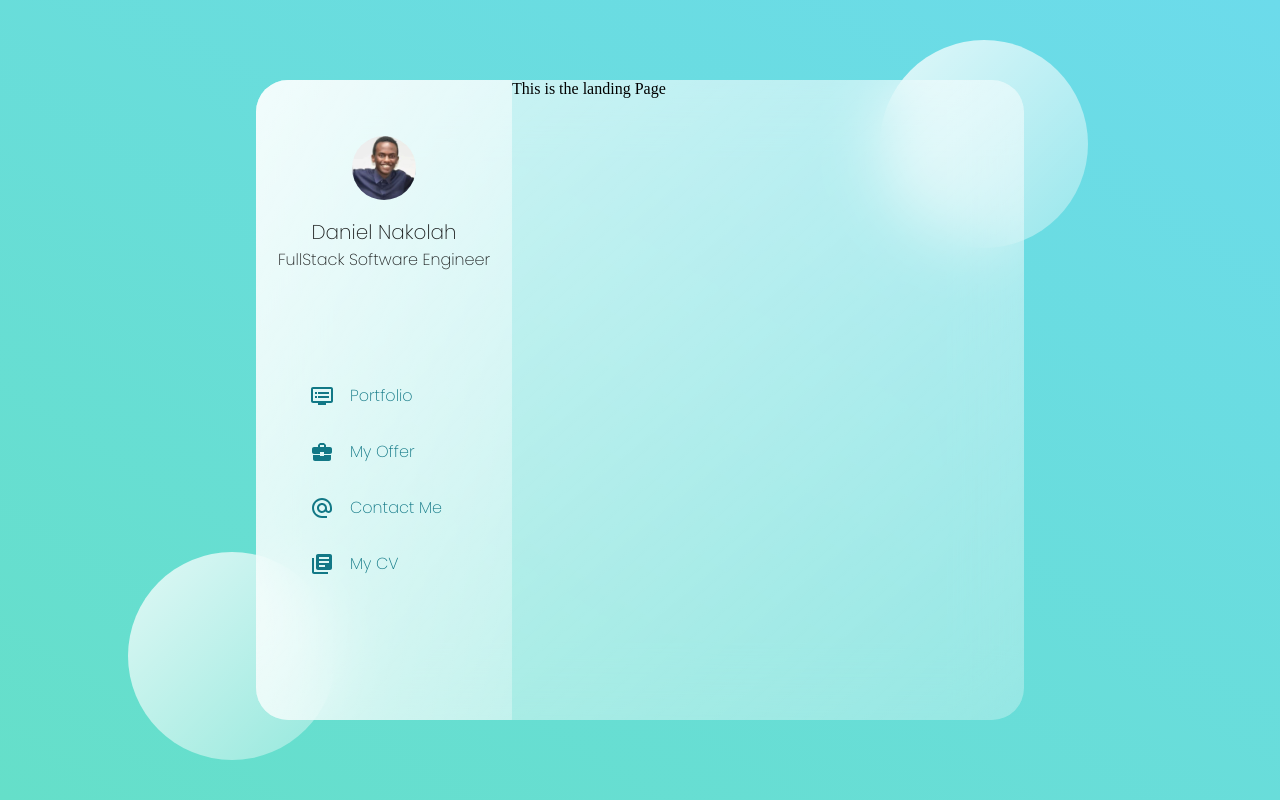
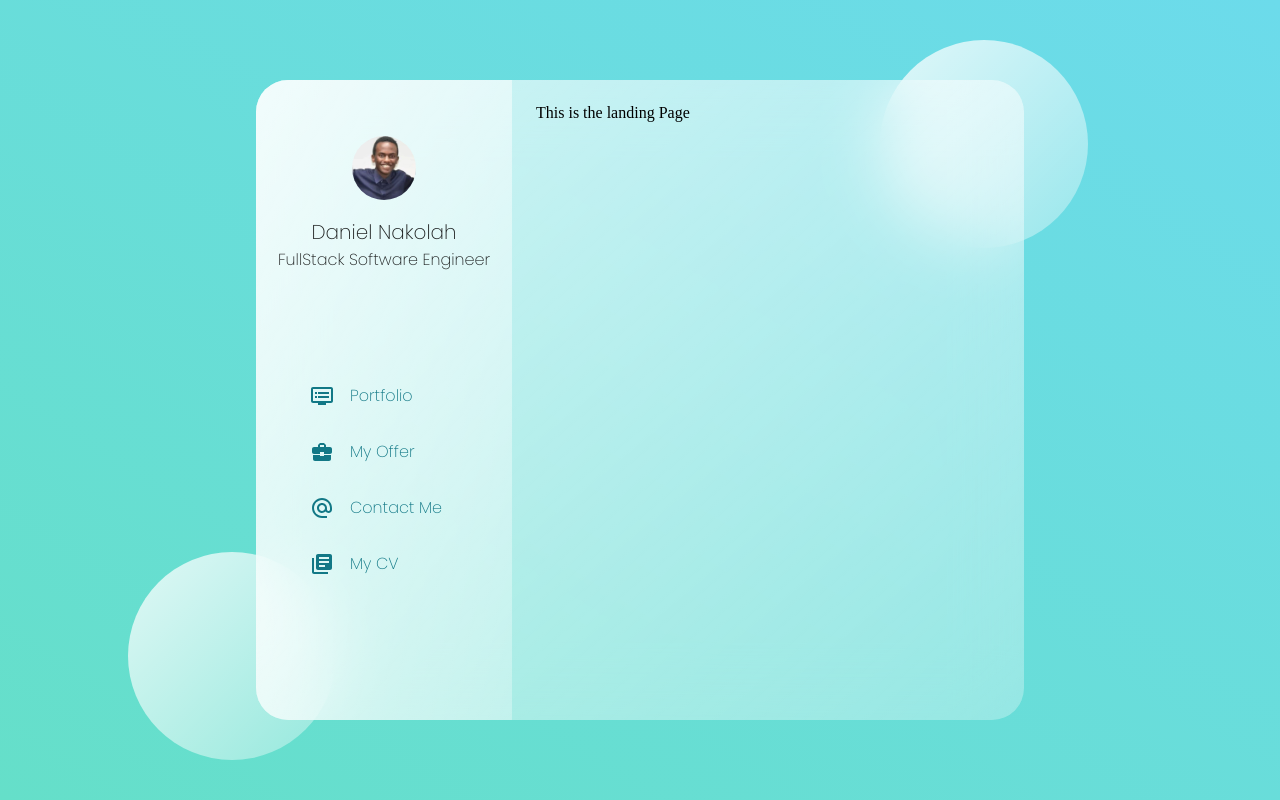
Before and after one commit to isnakolah/portfolio-client, a React (Create React App) app: page / in a window 1280 px wide. Built offline with nearby package versions, Linux system fonts and the light colour scheme.

Commit message:
Add spacing in th e App js

```diff
--- a/src/App.js
+++ b/src/App.js
@@ -80,7 +80,7 @@ const App = () => {
           <Grid item container xs={4} component="aside">
             <SideBar />
           </Grid>
-          <Grid item container xs={8} component="main">
+          <Grid item container xs={8} component={Box} p="1.5rem">
             {/* Lazy load components when routing */}
             <Suspense fallback={<div>loading...</div>}>
               <Switch>
```
